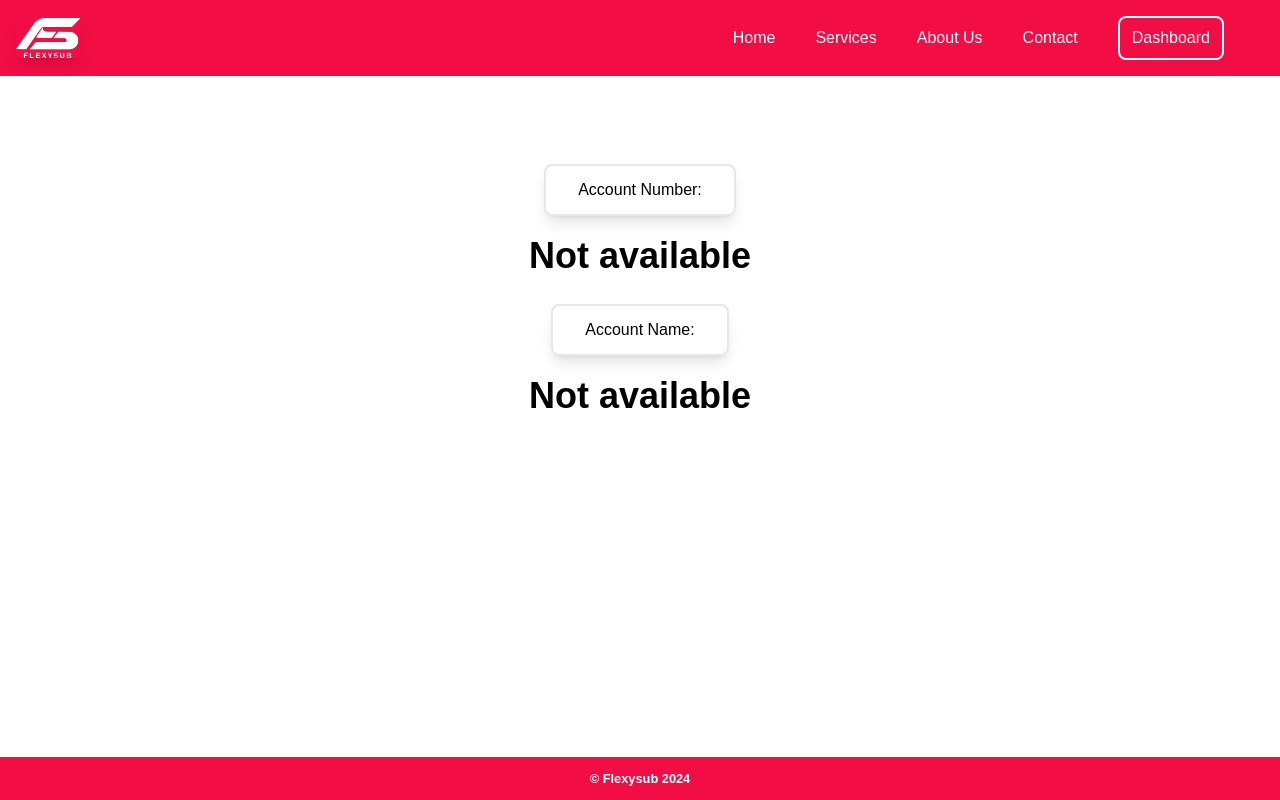
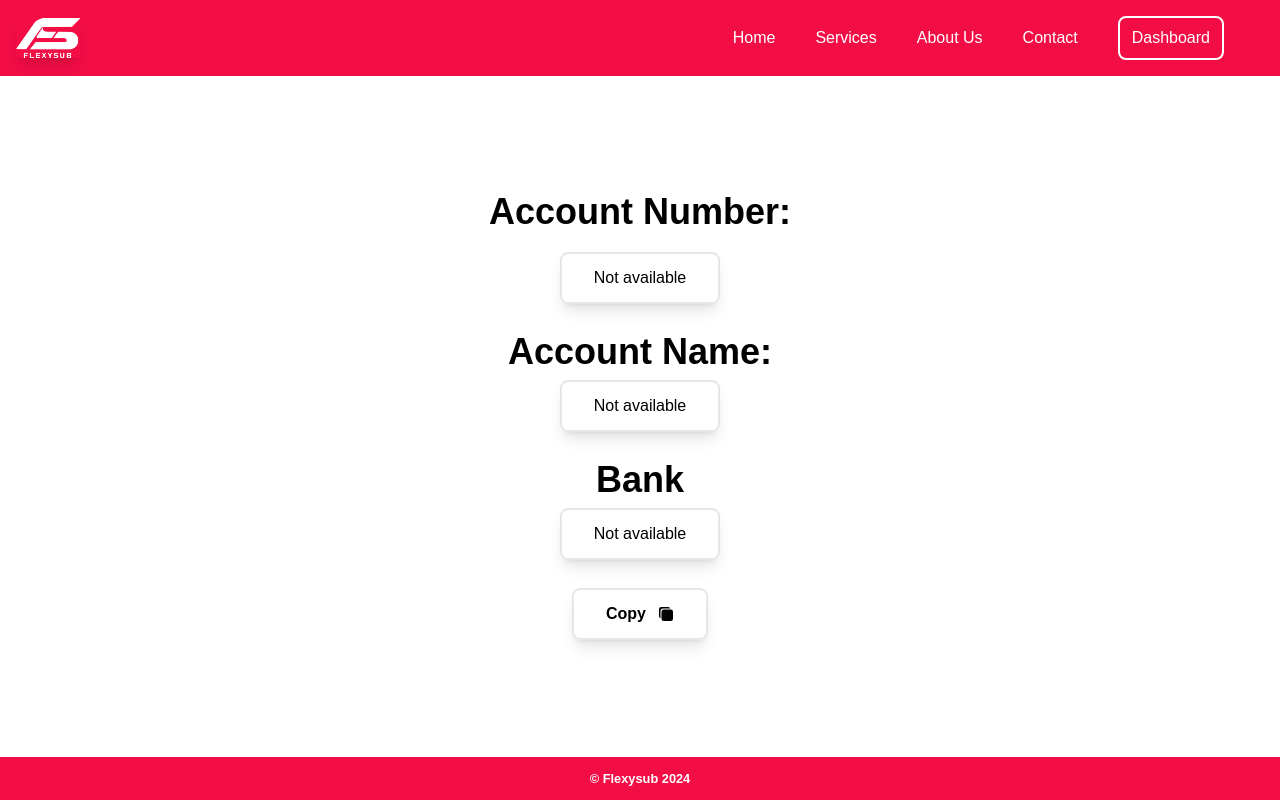
Before and after one commit to Fahyvor/flexysub-frontend, a React (Vite) app: page /fund-wallet in a window 1280 px wide. Built offline with nearby package versions, Linux system fonts and the light colour scheme; sample sign-in values are in the browser's storage; a web font is replaced by a local one.

Commit message:
create user and wallet together

```diff
--- a/src/pages/Dashboard.tsx
+++ b/src/pages/Dashboard.tsx
@@ -8,19 +8,19 @@ import { MdOutlineScreenshotMonitor, MdHistoryEdu } from "react-icons/md";
 // import { SiExpertsexchange } from "react-icons/si";
 
 const Dashboard: React.FC = () => {
-    const [name, setName] = useState('');
+    const [firstName, setFirstName] = useState('');
 
     useEffect(() => {
         try {
             const userDetails = JSON.parse(sessionStorage.getItem('userData') || '{}');
-            if (userDetails && userDetails.name) {
-                setName(userDetails.name);
+            if (userDetails && userDetails.firstName) {
+                setFirstName(userDetails.firstName);
             } else {
-                setName('');
+                setFirstName('');
             }
         } catch (error) {
             console.error('Failed to parse user data from local storage:', error);
-            setName('');
+            setFirstName('');
         }
     }, []);
 
@@ -30,7 +30,7 @@ const Dashboard: React.FC = () => {
     return (
         <div className="text-center space-y-4 py-8">
             <div className='flex items-center justify-between'>
-                <p className='text-start font-bold'>Hello, {name}</p>
+                <p className='text-start font-bold'>Hello, {firstName}</p>
                 <p className='balance font-bold'>Balance: 1000</p>
             </div>
             <h2 className="lg:text-4xl md:text-4xl text-2xl font-bold">Welcome to FlexySub</h2>
--- a/src/pages/FundWallet.tsx
+++ b/src/pages/FundWallet.tsx
@@ -1,8 +1,12 @@
 import React, { useState, useEffect } from 'react'
+import { IoCopy } from "react-icons/io5";
+import { ToastContainer, toast } from 'react-toastify';
+import 'react-toastify/dist/ReactToastify.css';
 
 interface UserDetails {
     accountNumber?: string;
     accountName?: string;
+    bankName?: string;
 }
 
 const FundWallet: React.FC = () => {
@@ -16,16 +20,37 @@ const FundWallet: React.FC = () => {
             window.location.href = '/login';
         }
     }, []);
+
+    const copyToClipboard = () => {
+        navigator.clipboard.writeText(userDetails?.accountNumber || '');
+        toast.success('Account number copied to clipboard');
+    }
+
     return (
         <div className='w-full flex flex-col gap-7 py-14'>
+            <div className='toastify-message'>
+                <ToastContainer />
+            </div>
             <div className='flex flex-col items-center gap-5'>
-                <p className='rounded-lg shadow-lg border-2 border-gray-200 px-8 p-3'>Account Number:</p>
-                <p className='font-bold lg:text-4xl md:text-4xl'>{userDetails?.accountNumber || 'Not available'}</p>
+                <p className='font-bold lg:text-4xl md:text-4xl '>Account Number:</p>
+                <p className='rounded-lg shadow-lg border-2 border-gray-200 px-8 p-3'>{userDetails?.accountNumber || 'Not available'}</p>
             </div>
 
-            <div className='flex flex-col items-center gap-5'>
-                <p className='rounded-lg shadow-lg border-2 border-gray-200 px-8 p-3'>Account Name:</p>
-                <p className='font-bold lg:text-4xl md:text-4xl'>{userDetails?.accountName || 'Not available'}</p>
+            <div className='gap-2 flex flex-col items-center'>
+                <p className='font-bold lg:text-4xl md:text-4xl'>Account Name:</p>
+                <p className=' rounded-lg shadow-lg border-2 border-gray-200 px-8 p-3'>{userDetails?.accountName || 'Not available'}</p>
+            </div>
+
+            <div className='gap-2 flex flex-col items-center'>
+                <p className='font-bold lg:text-4xl md:text-4xl'>Bank</p>
+                <p className=' rounded-lg shadow-lg border-2 border-gray-200 px-8 p-3'>{userDetails?.bankName || 'Not available'}</p>
+            </div>
+
+            {/* Add a button to copy the account number */}
+            <div className='flex justify-center'>
+                <button onClick={copyToClipboard} className='flex items-center gap-3 copy_button font-bold py-3 px-8 rounded-lg shadow-lg border-2 border-gray-200'>Copy
+                <IoCopy />
+                </button>
             </div>
         </div>
     )
--- a/src/pages/Login.tsx
+++ b/src/pages/Login.tsx
@@ -22,7 +22,6 @@ const Login: React.FC = () => {
                 console.log(response.data.data);
                 sessionStorage.setItem('userToken', response.data.data.token);
                 sessionStorage.setItem('userData', JSON.stringify(response.data.data.user));
-                window.location.href = "/dashboard";
             } else {
                 return;
             }
@@ -36,6 +35,9 @@ const Login: React.FC = () => {
             }
         } finally {
             setIsLoading(false);
+            setTimeout(() => {
+                window.location.href = "/dashboard";
+            }, 3000);
         }
     };
 
```
